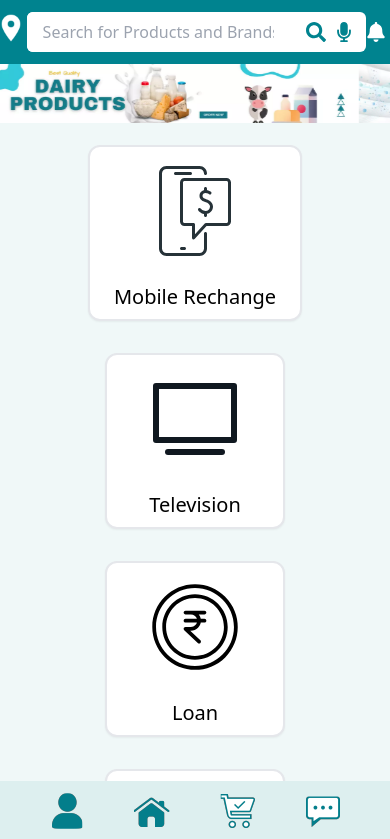
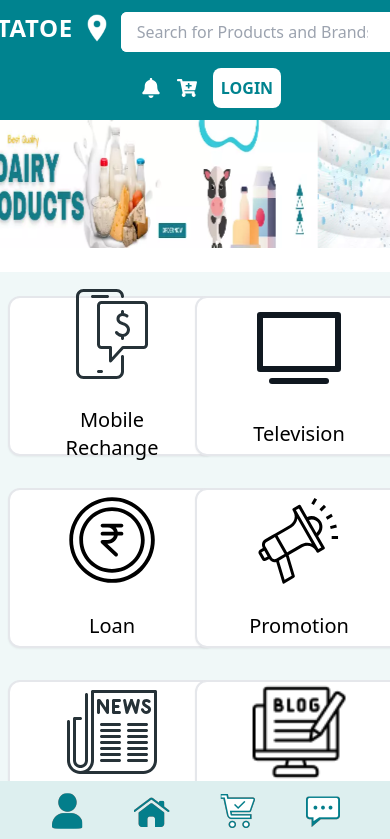
Before and after one commit to Udit-Gogia/task-int-putatoe, a React (Create React App) app: page / in a window 390 px wide. Shown: the top 839 px of the page. Built offline with nearby package versions, Linux system fonts and the light colour scheme.

Commit message:
changes sm dimension of responsiveness

```diff
--- a/tailwind.config.js
+++ b/tailwind.config.js
@@ -4,7 +4,7 @@ module.exports = {
 	theme: {
 		extend: {},
 		screens: {
-			sm: "410px",
+			sm: "350px",
 			// => @media (min-width: 640px) { ... }
 
 			md: "550px",
```
